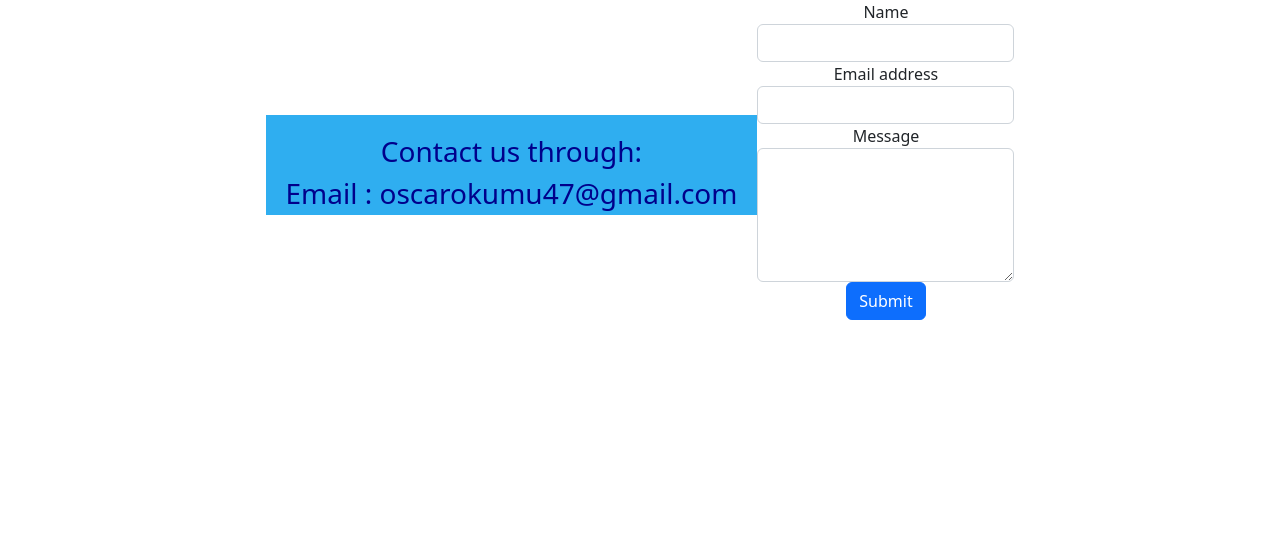
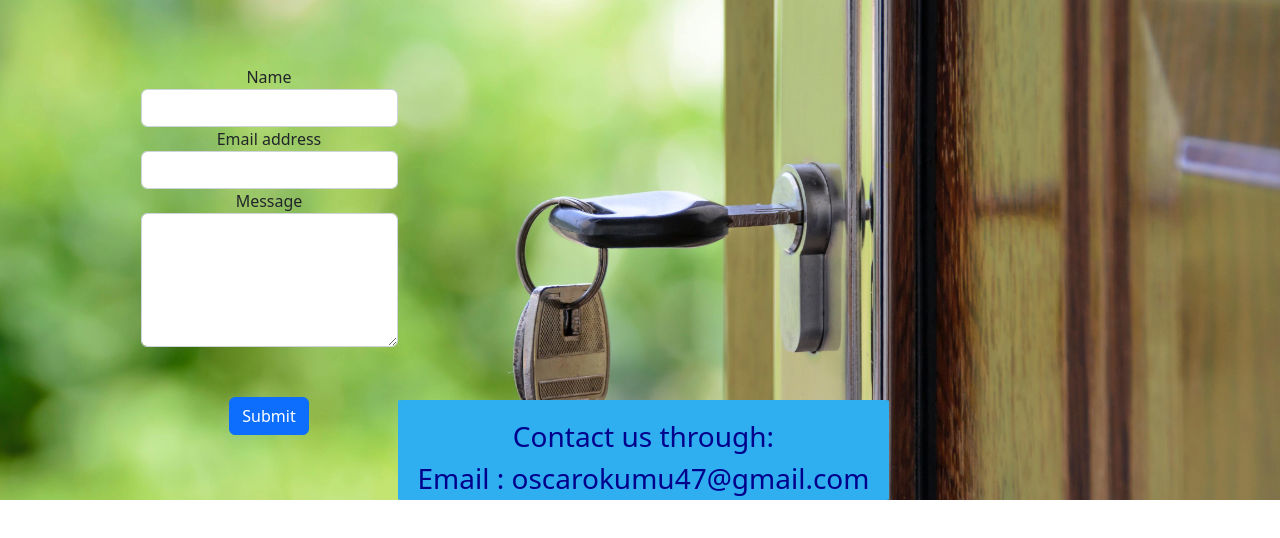
Before and after one commit to Josekariz/hao-frontend, a React app: page /contact_us in a window 1280 px wide. Built offline with nearby package versions, Linux system fonts and the light colour scheme.

Commit message:
added css to contacts

```diff
--- a/src/Pages/Contact/Contact.css
+++ b/src/Pages/Contact/Contact.css
@@ -1,5 +1,8 @@
 .Contacts {
-    margin-top: 10px;
+    margin-top: 400px;
+    margin-right: 250px;
+    border-radius: 1%;
+    border-style: none;
     height: 100px;
     padding:20px;
     color: darkblue;
@@ -14,8 +17,9 @@
   }
   @media screen and (max-width: 768px) {
     .Contacts {
-      margin-top: 10px;
+      margin-top: 400px;
       height: 100px;
+      border-radius: 1%;
       padding:20px;
       color: darkblue;
       background-color: #2faef0;
@@ -47,3 +51,13 @@
         font-size: small;
       }
   }
+  .App{
+   background-color: aqua;
+    background-image: url("../../Pages/Images/pexels-photomix-company-101808.jpg");
+    background-position: center;
+    background-repeat: no-repeat;
+    background-size: cover;
+  }
+  .submit-button{
+   margin-top: 50px;
+  }
--- a/src/Pages/Contact/Contact.js
+++ b/src/Pages/Contact/Contact.js
@@ -31,10 +31,6 @@ class App extends React.Component {
   render() {
     return(
       <div className="App">
-        <div className="Contacts">
-            <h3>Contact us through:</h3>
-            <h3>Email : oscarokumu47@gmail.com</h3>
-        </div>
         <form id="contact-form" onSubmit={this.handleSubmit.bind(this)} method="POST">
           <div className="form-group">
               <label htmlFor="name">Name</label>
@@ -48,8 +44,13 @@ class App extends React.Component {
               <label htmlFor="message">Message</label>
               <textarea className="form-control" rows="5" id="message" value={this.state.message} onChange={this.onMessageChange.bind(this)} />
           </div>
-          <button type="submit" className="btn btn-primary">Submit</button>
+         <div className='submit-button'> <button type="submit" className="btn btn-primary">Submit</button>
+         </div>
         </form>
+        <div className="Contacts">
+            <h3>Contact us through:</h3>
+            <h3>Email : oscarokumu47@gmail.com</h3>
+        </div>
       </div>
     );
   }
```
